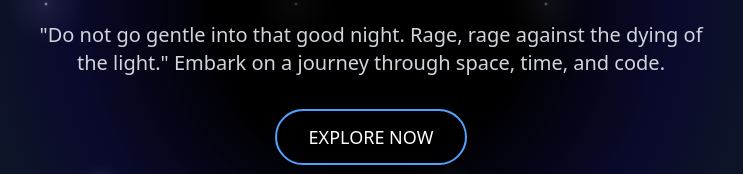
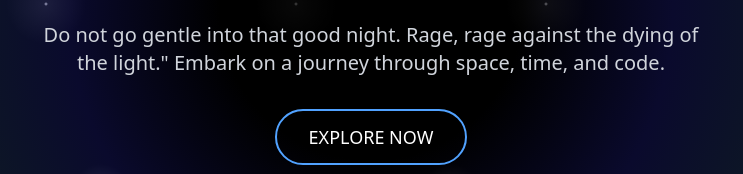
Before and after one commit to Code-name-HeaLer/CodeKriti-3.0, a website: page index.html in a window 1280 px wide. Shown: the part 391-565 px from the top of the page, 269-1012 px from the left. Drawn offline with nearby package versions, Linux system fonts and the light colour scheme.

```diff
--- a/index.html
+++ b/index.html
@@ -116,8 +116,8 @@
           <span class="block text-blue-400">DIGITAL HORIZON</span>
         </h1>
         <p class="text-lg md:text-xl max-w-2xl mb-8 text-gray-300">
-          "Do not go gentle into that good night. Rage, rage against the dying
-          of the light." Embark on a journey through space, time, and code.
+          Do not go gentle into that good night. Rage, rage against the dying of
+          the light." Embark on a journey through space, time, and code.
         </p>
         <a
           href="competitions.html"
```
Also changed, not shown: competitions.html (+1 -1 lines), timeline.html (+1 -1 lines).
